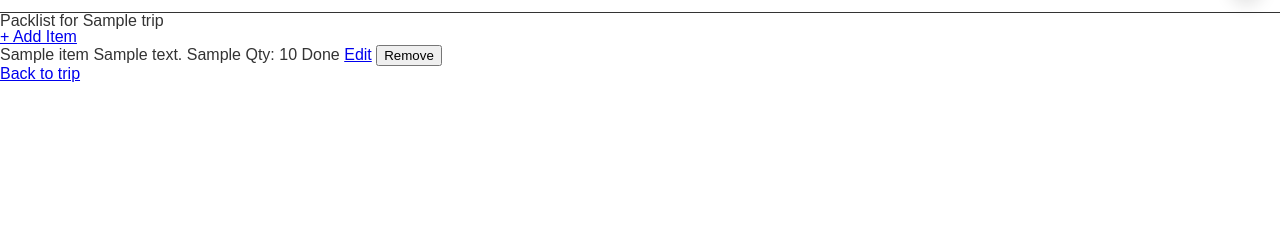
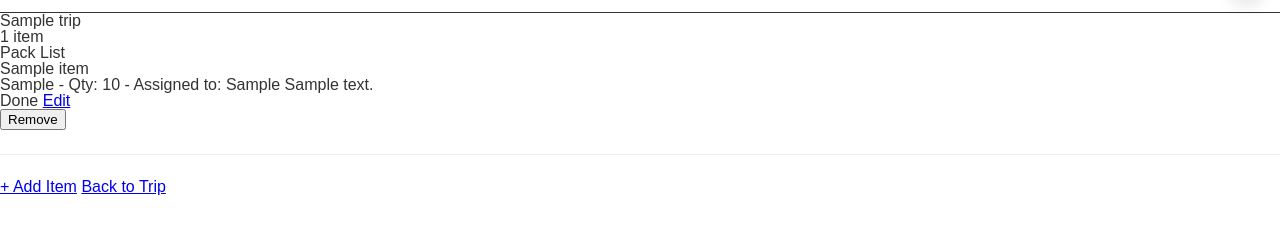
Before and after one commit to CdreKaputt/CSPB-3308-Team-4-Project, a Flask app: page /items/1 in a window 1280 px wide. Shown: the part 52-300 px from the top of the page. Run offline with Flask 3, Linux system fonts and the light colour scheme; the visitor is signed in with stand-in values (Sample User, id 1); tables that the repository leaves empty hold one stand-in row (values such as "Sample post"); some libraries are stand-ins or nearby versions.

Commit message:
updated packlist and item forms to match trip_show layout. Added packlist link in trips page

```diff
--- a/backend/app/templates/packlist.html
+++ b/backend/app/templates/packlist.html
@@ -1,29 +1,59 @@
 {% extends "home.html" %}
 
 {% block content %}
+<div class="main-packlist-container">
+
+    <div class="main-packlist-heading">
+        <h2>{{ trip.trip_name }}</h2>
+        <div class="packlist-item-count">{{ items | length }} item{{ 's' if items | length != 1 }}</div>
+    </div>
+
     <div class="packlist-container">
-    <header class="packlist-header">
-        <h2>Packlist for {{ trip.trip_name }}</h2>
-        <a href="{{ url_for('items.new_item', trip_id=trip.id) }}">+ Add Item</a>
-    </header>
-    <ul class="packlist-items">
+        <div class="packlist-heading">
+            <h3>Pack List</h3>
+        </div>
+
+        <div class="packlist-item-index">
             {% for item in items %}
-        <li>
-            <span>{{ item.name }}</span>
-            {% if item.description %}<span>{{ item.description }}</span>{% endif %}
-            {% if item.category %}<span>{{ item.category }}</span>{% endif %}
-            <span>Qty: {{ item.quantity }}</span>
-            <span>{{ "Done" if item.is_completed else "Pending" }}</span>
+            <div class="packlist-item {{ 'completed' if item.is_completed }}">
+                <div class="item-info">
+                    <p class="item-name">{{ item.name }}</p>
+                    <span class="item-meta">
+                        {% if item.category %}{{ item.category }}{% endif %}
+                        {% if item.category and item.quantity %} - {% endif %}
+                        Qty: {{ item.quantity }}
+                        - Assigned to: {{ item.assigned_to.first_name }}
+                    </span>
+                    {% if item.description %}
+                    <span class="item-description">{{ item.description }}</span>
+                    {% endif %}
+                </div>
+                <div class="item-actions">
+                    <span class="item-status {{ 'done' if item.is_completed else 'pending' }}">
+                        {{ 'Done' if item.is_completed else 'Pending' }}
+                    </span>
                     <a href="{{ url_for('items.edit_item', item_id=item.id) }}">Edit</a>
-            <form action="{{ url_for('items.delete_item', item_id=item.id) }}" method="post" style="display:inline;">
+                    <form class="item-delete-form" action="{{ url_for('items.delete_item', item_id=item.id) }}" method="post"
+                        onsubmit="return confirm('Remove this item?')">
                         <input type="hidden" name="csrf_token" value="{{ csrf_token() }}">
                         <button type="submit">Remove</button>
                     </form>
-        </li>
+                </div>
+            </div>
             {% else %}
-        <li>No items on this packlist yet.</li>
+            <div class="empty-packlist">
+                <p>No items on this packlist yet.</p>
+            </div>
             {% endfor %}
-    </ul>
-    <a href="{{ url_for('trips.trip_show', trip_id=trip.id) }}">Back to trip</a>
+        </div>
+
+        <hr class="hr-divider">
+
+        <div class="packlist-buttons">
+            <a class="add-item-link" href="{{ url_for('items.new_item', trip_id=trip.id) }}">+ Add Item</a>
+            <a class="back-to-trip-link" href="{{ url_for('trips.trip_show', trip_id=trip.id) }}">Back to Trip</a>
+        </div>
+    </div>
+
 </div>
 {% endblock %}
--- a/backend/app/templates/trip_show.html
+++ b/backend/app/templates/trip_show.html
@@ -18,7 +18,7 @@
 
             <div class="trip-details-links">
                 <a href="{{ url_for('events.trip_events', trip_id=trip.id)}}">Event Itinerary</a>
-                <a href="">Pack List (under construction)</a>
+                <a href="{{ url_for('items.packlist', trip_id=trip.id)}}">Pack List</a>
                 <a href="{{ url_for('expenses.trip_expenses', trip_id=trip.id)}}">Expense List</a>
             </div>
 
```
Also changed, not shown: backend/app/templates/edit_item_form.html (+9 -9 lines), backend/app/templates/new_item_form.html (+8 -8 lines). Lines whose indentation alone changed are shown as unchanged.
